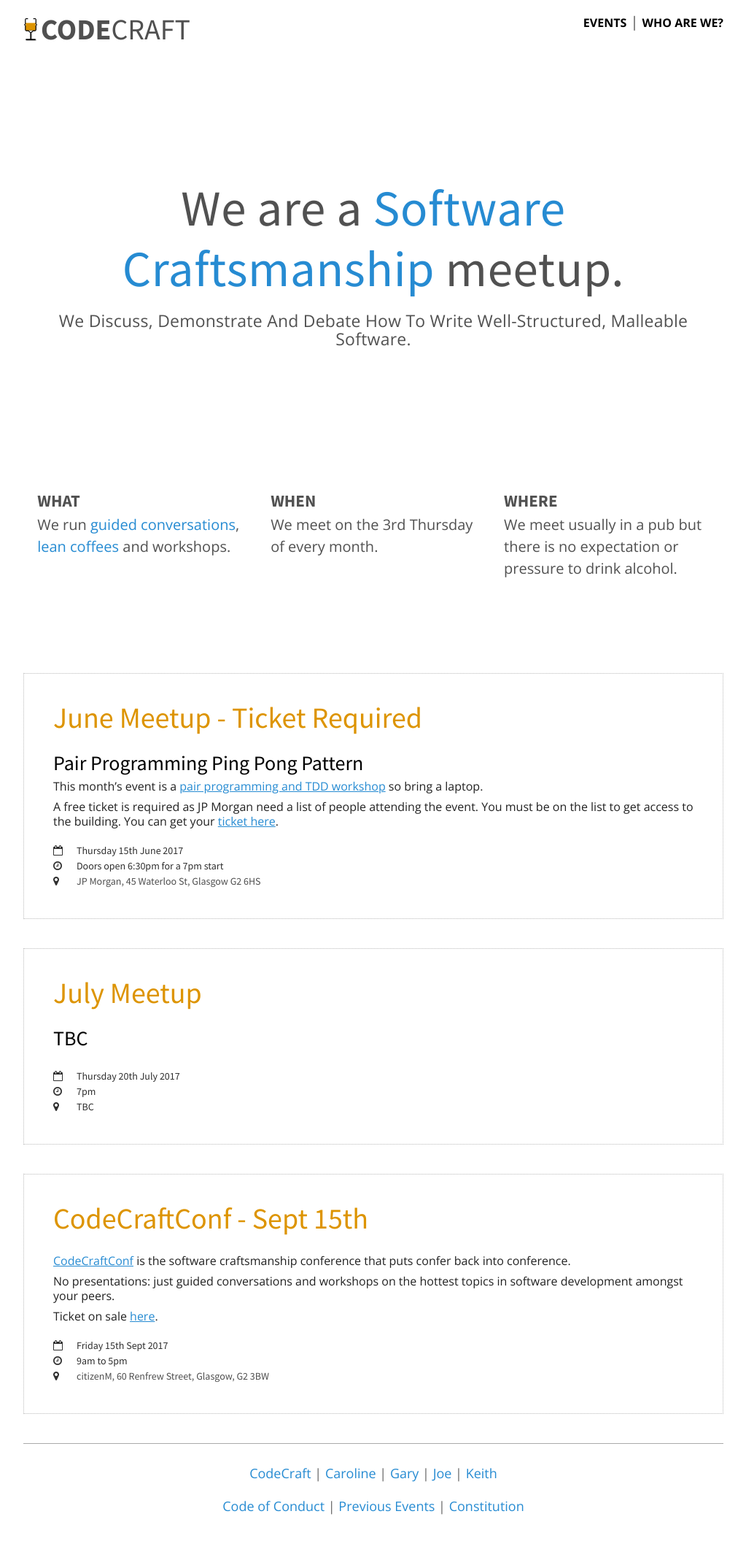
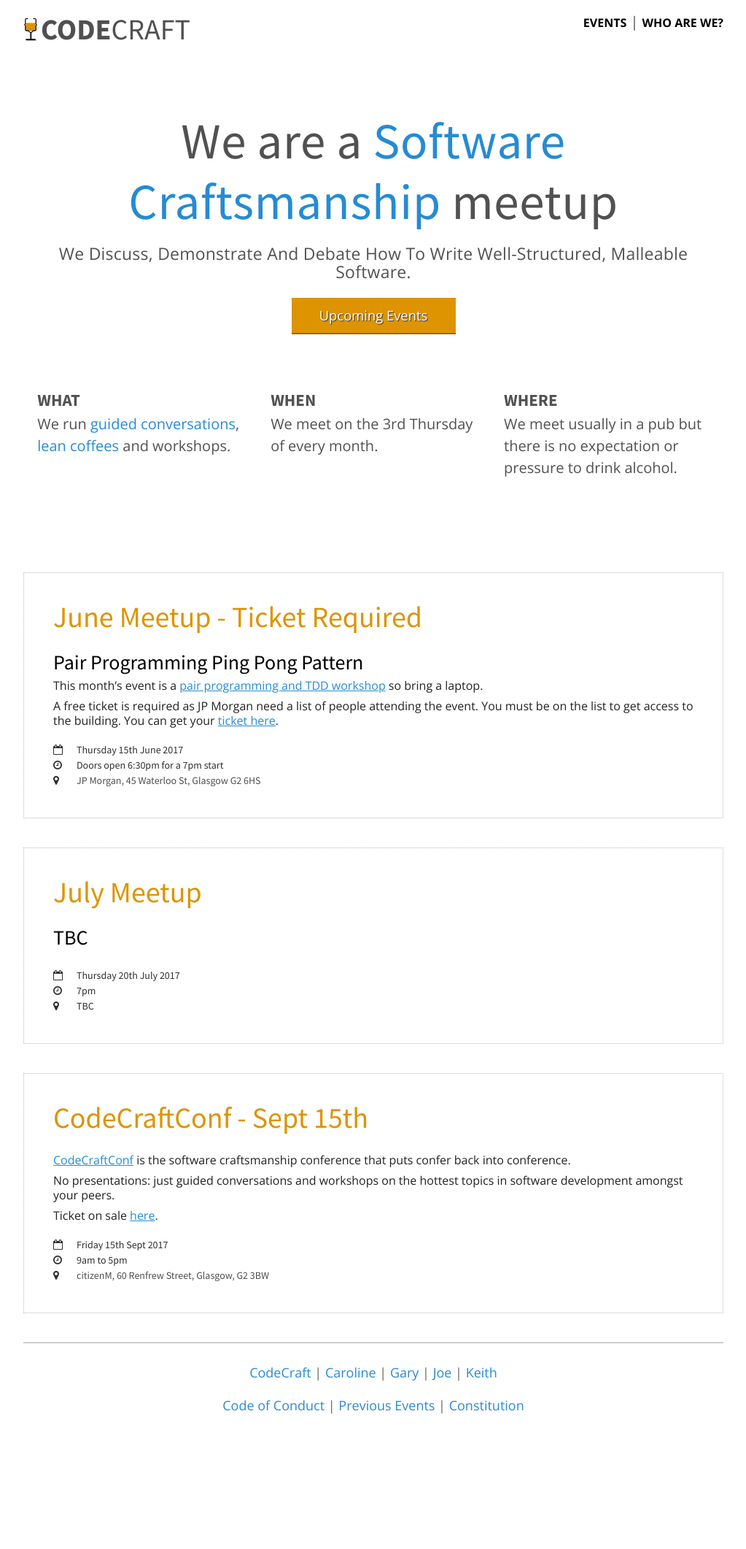
Before and after one commit to codecraftuk/codecraftuk.github.io, a Jekyll site: the page built from indexnew.html, in a window 1280 px wide. Shown: the whole page at 73% size, without its empty margins (128-1151 px from the left). Built offline with Jekyll 4.4.1, drawn with Linux system fonts in a browser that asks for light colours; after the commit the page ends 1984 px from its top, so only the background shows below that.

Commit message:
Added upcoming events button to new code craft homepage

```diff
--- a/_layouts/defaultnew.html
+++ b/_layouts/defaultnew.html
@@ -275,7 +275,7 @@
 
         .jumbotron {
             text-align: left;
-            margin: 8em 0;
+            margin: 4em 0 0 0;
             float: none;
         }
 
@@ -315,13 +315,49 @@
 
         @media only screen and (max-width: 480px) {
             .jumbotron .lead {
-                font-size: 1.5em;
+                font-size: 2em;
             }
 
             .jumbotron .lead2 {
                 font-size: 0.8em;
             }
         }
+
+        .call-to-action {
+            text-align: center;
+            padding-top: 1em;
+            padding-bottom: 2em;
+        }
+
+            .call-to-action div {
+                height: 3em;
+
+            }
+            .call-to-action a {
+                display: inline-block;
+                text-align: center;
+                vertical-align: middle;
+                padding: 10px 0;
+                border: 0;
+                background: #dd9400;
+                box-shadow: #996600 0px 2px 0px 0px;
+                text-shadow: #333 1px 1px 1px;
+                color: #ffffff;
+                text-decoration: none;
+                font-size: 0.8em;
+                width: 225px;
+            }
+
+                .call-to-action a:hover,
+                .call-to-action a:focus {
+                    filter: brightness(85%);
+                }
+
+            .button:active {
+                background: #960000;
+            }
+
+
         .whatwherewhen {
             margin-bottom: 6em;
             text-align: left;
--- a/indexnew.html
+++ b/indexnew.html
@@ -5,10 +5,14 @@ title: CodeCraft UK
 
 
 <div class="jumbotron">
-    <p class="lead">We are a <a href="http://manifesto.softwarecraftsmanship.org/">Software Craftsmanship</a> meetup.</p>
+    <p class="lead">We are a <a href="http://manifesto.softwarecraftsmanship.org/">Software Craftsmanship</a> meetup</p>
     <p class="lead2">We discuss, demonstrate and debate how to write well-structured, malleable software.</p>
+    <div class="call-to-action">
+        <div><a href="#events">Upcoming Events</a></div>
+    </div>
 </div>
-<div class="row whatwherewhen">
+
+<div id="whatwedo" class="row whatwherewhen">
     <div class="col-4 col-12-sm">
         <div class="title">What</div>
         <div class="body">We run <a href="http://guidedconversations.org">guided conversations</a>, <a href="http://leancoffee.org/">lean coffees</a> and workshops.</div>
```
Also changed, not shown: 1 other file.
